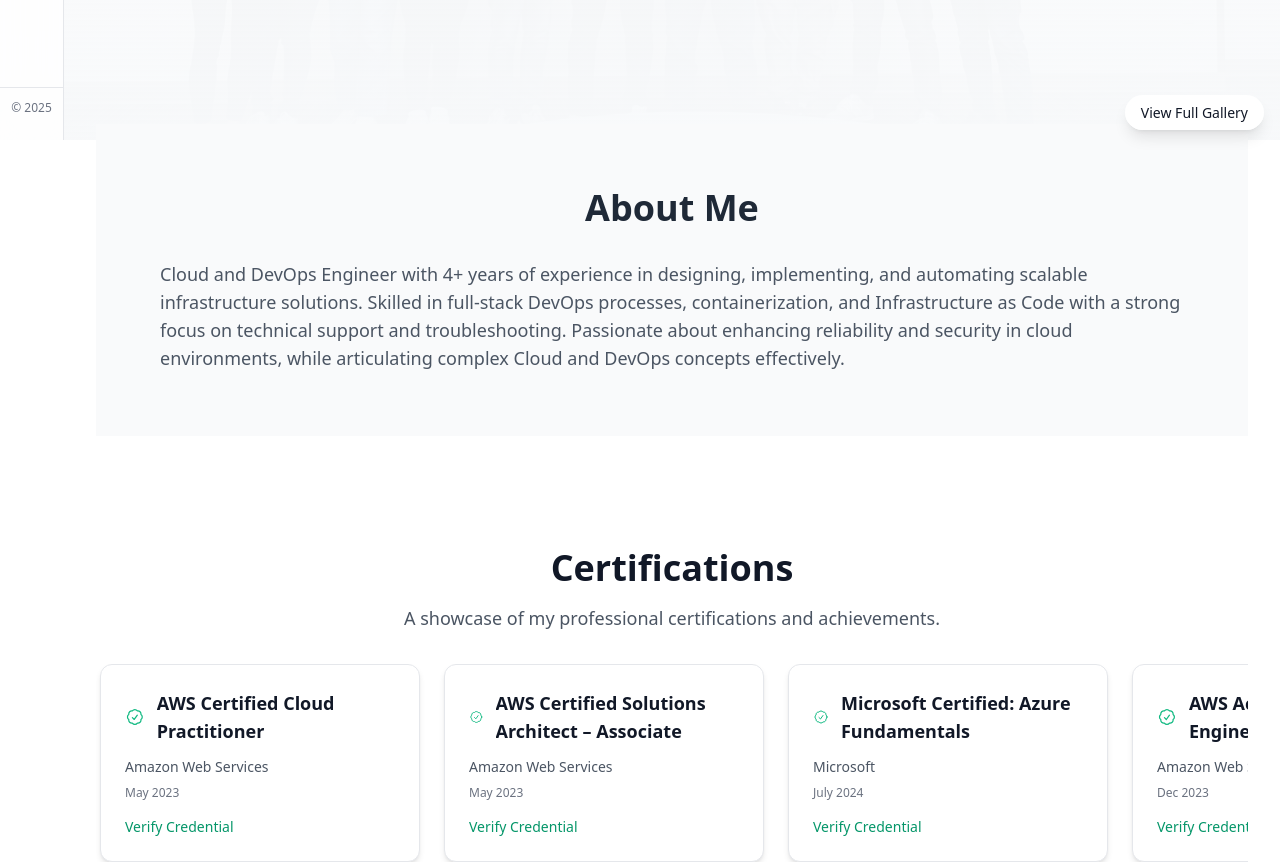
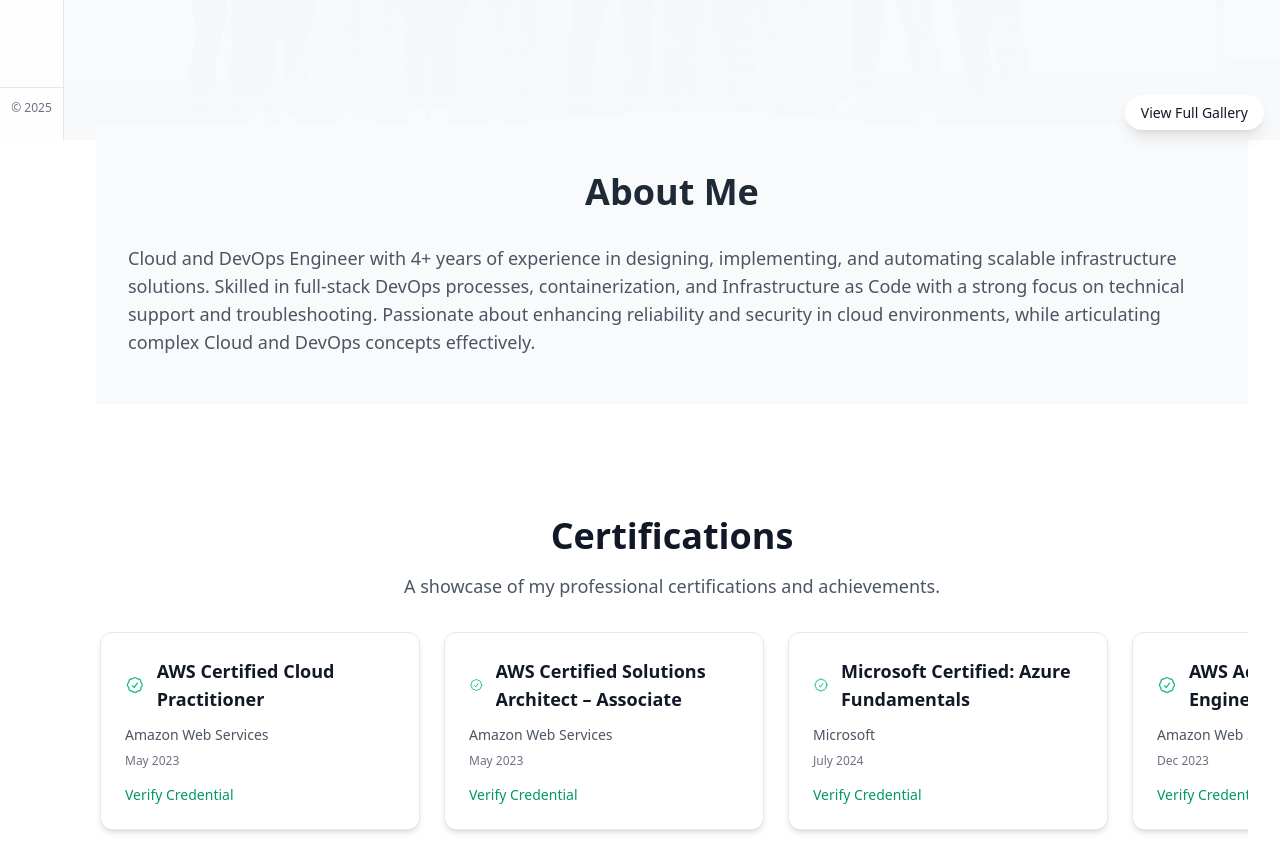
Before and after one commit to iamvenkatgiri/iamvenkatgiri.github.io, a Next.js app: page / in a window 1280 px wide. Shown: the part 660-1522 px from the top of the page. Built offline with nearby package versions, Linux system fonts and the light colour scheme.

Commit message:
Improvised consistency in padding and spacing b/w components.

```diff
--- a/src/components/About.tsx
+++ b/src/components/About.tsx
@@ -4,8 +4,8 @@ import { motion } from 'framer-motion';
 
 const About = () => {
   return (
-    <section className="py-8 sm:py-16 px-4 sm:px-8 lg:px-16 bg-gray-50 dark:bg-gray-900">
-      <div className="max-w-7xl mx-auto">
+    <section className="py-8 sm:py-12 bg-gray-50 dark:bg-gray-900">
+      <div className="max-w-7xl mx-auto px-4 sm:px-6 lg:px-8">
         <h2 className="text-2xl sm:text-3xl md:text-4xl font-bold text-gray-800 dark:text-gray-100 mb-6 sm:mb-8 text-center">
           About Me
         </h2>
--- a/src/components/ContactSection.tsx
+++ b/src/components/ContactSection.tsx
@@ -7,7 +7,7 @@ import Image from 'next/image';
 
 export default function ContactSection() {
   return (
-    <section id="contact" className="relative pt-4 sm:pt-6 pb-8 sm:pb-12 overflow-hidden">
+    <section id="contact" className="relative py-8 sm:py-12 overflow-hidden">
       {/* Background Pattern */}
       <div className="absolute inset-0 bg-[radial-gradient(#e5e7eb_1px,transparent_1px)] [background-size:16px_16px] dark:bg-[radial-gradient(#1f2937_1px,transparent_1px)]" />
 
@@ -39,7 +39,7 @@ export default function ContactSection() {
       </div>
 
       {/* Content */}
-      <div className="relative max-w-6xl mx-auto px-4 sm:px-6 lg:px-8">
+      <div className="relative max-w-7xl mx-auto px-4 sm:px-6 lg:px-8">
         <div className="text-center mb-6 sm:mb-8">
           <h2 className="text-2xl sm:text-3xl font-bold text-gray-900 dark:text-white mb-2">Let's Connect</h2>
           <p className="text-sm sm:text-base text-gray-600 dark:text-gray-300 max-w-2xl mx-auto">
--- a/src/components/ProjectsSection.tsx
+++ b/src/components/ProjectsSection.tsx
@@ -70,8 +70,8 @@ export default function ProjectsSection() {
   };
 
   return (
-    <section id="projects" className="relative bg-white dark:bg-gray-900 py-8">
-      <div className="w-full max-w-6xl mx-auto px-4">
+    <section id="projects" className="relative bg-white dark:bg-gray-900 py-8 sm:py-12">
+      <div className="w-full max-w-7xl mx-auto px-4 sm:px-6 lg:px-8">
         <div className="text-center mb-6">
           <h2 className="text-3xl font-bold mb-2 bg-gradient-to-r from-gray-900 to-gray-700 dark:from-white dark:to-gray-300 bg-clip-text text-transparent">
             Projects
```
